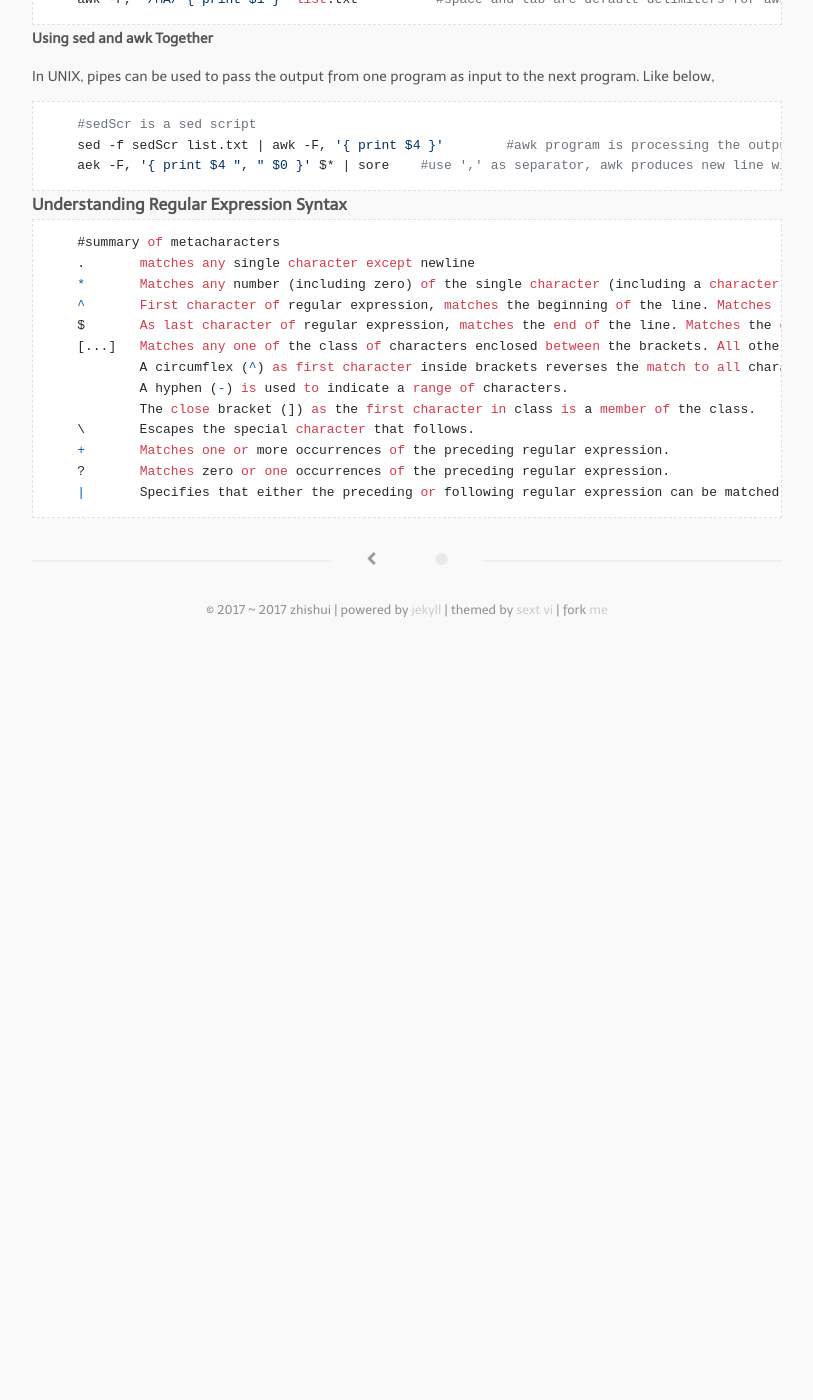
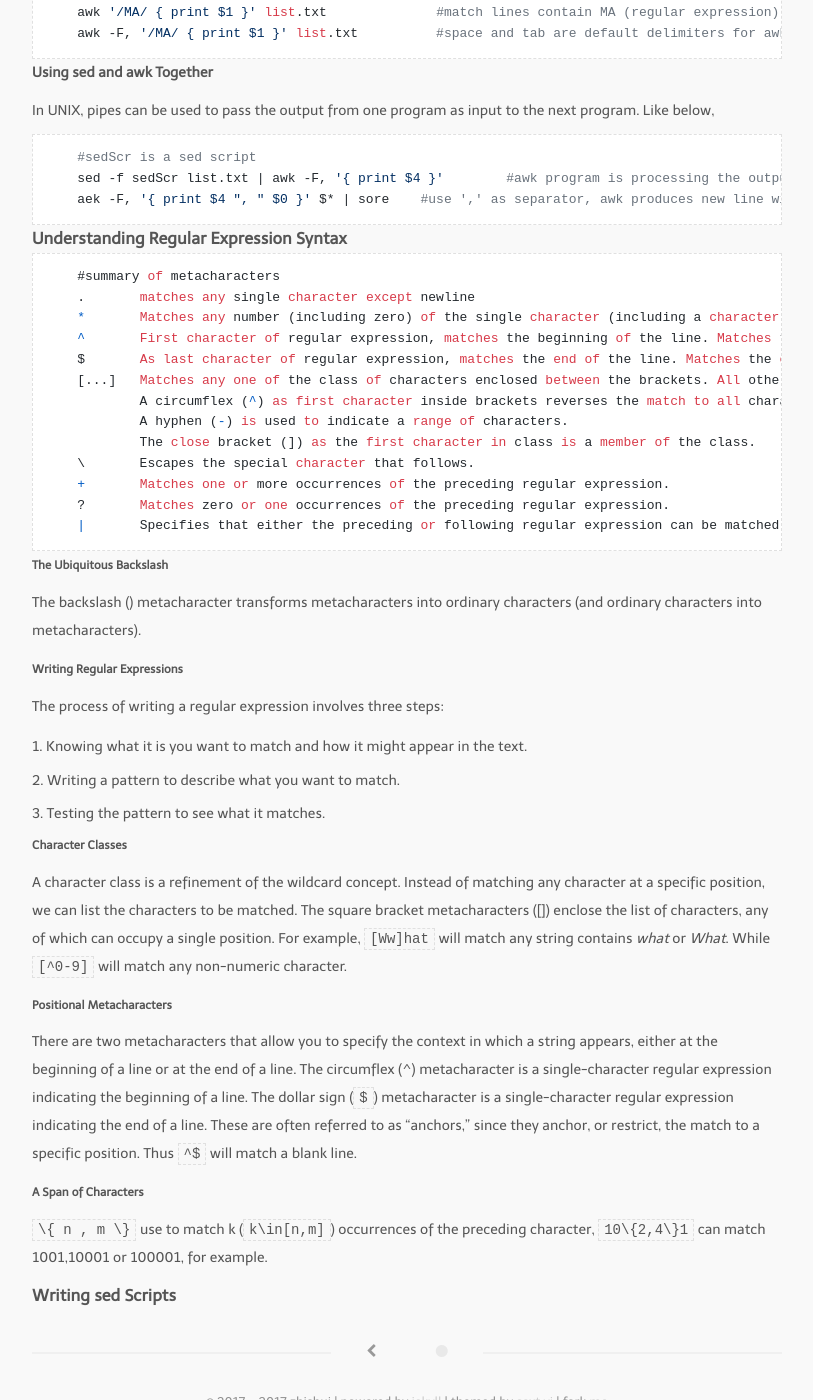
Before and after one commit to bizhishui/bizhishui.github.io, a Jekyll site: the page built from _posts/2017-02-26-sed-awk.md, in a window 1280 px wide and 1400 px high, scrolled down 1922 px. Shown: the whole window, without its empty margins (233-1046 px from the left). Built offline with Jekyll 4.4.1, drawn with Linux system fonts in a browser that asks for light colours; nearby versions of some CDN libraries; some web fonts are replaced; a script that is not in the unit is left out; before the commit the page ends 2552 px from its top, so only the background shows below that.

Commit message:
keeps on

````diff
--- a/_posts/2017-02-26-sed-awk.md
+++ b/_posts/2017-02-26-sed-awk.md
@@ -115,3 +115,35 @@
     ?       Matches zero or one occurrences of the preceding regular expression.
     |       Specifies that either the preceding or following regular expression can be matched (alternation).
 ```
+
+##### The Ubiquitous Backslash
+{:.no_toc}
+The backslash (\) metacharacter transforms metacharacters into ordinary characters (and ordinary characters into metacharacters).
+
+##### Writing Regular Expressions
+{:.no_toc}
+The process of writing a regular expression involves three steps:
+
+1. Knowing what it is you want to match and how it might appear in the text.
+2. Writing a pattern to describe what you want to match.
+3. Testing the pattern to see what it matches.
+
+##### Character Classes
+{:.no_toc}
+A character class is a refinement of the wildcard concept. Instead of matching any character at a specific position, we can list the characters to be matched.
+The square bracket metacharacters ([]) enclose the list of characters, any of which can occupy a single position.
+For example, `[Ww]hat` will match any string contains *what* or *What*. While `[^0-9]` will match any non-numeric character.
+
+##### Positional Metacharacters
+{:.no_toc}
+There are two metacharacters that allow you to specify the context in which a string appears, either at the beginning of a line or at the end of a line.
+The circumflex (^) metacharacter is a single-character regular expression indicating the beginning of a line. The dollar sign (`$`) metacharacter
+is a single-character regular expression indicating the end of a line. These are often referred to as "anchors," since they anchor,
+or restrict, the match to a specific position. Thus `^$` will match a blank line.
+
+##### A Span of Characters
+{:.no_toc}
+`\{ n , m \}` use to match k (``k\in[n,m]``) occurrences of the preceding character, `10\{2,4\}1` can match 1001,10001 or 100001, for example.
+
+
+### Writing sed Scripts
````
